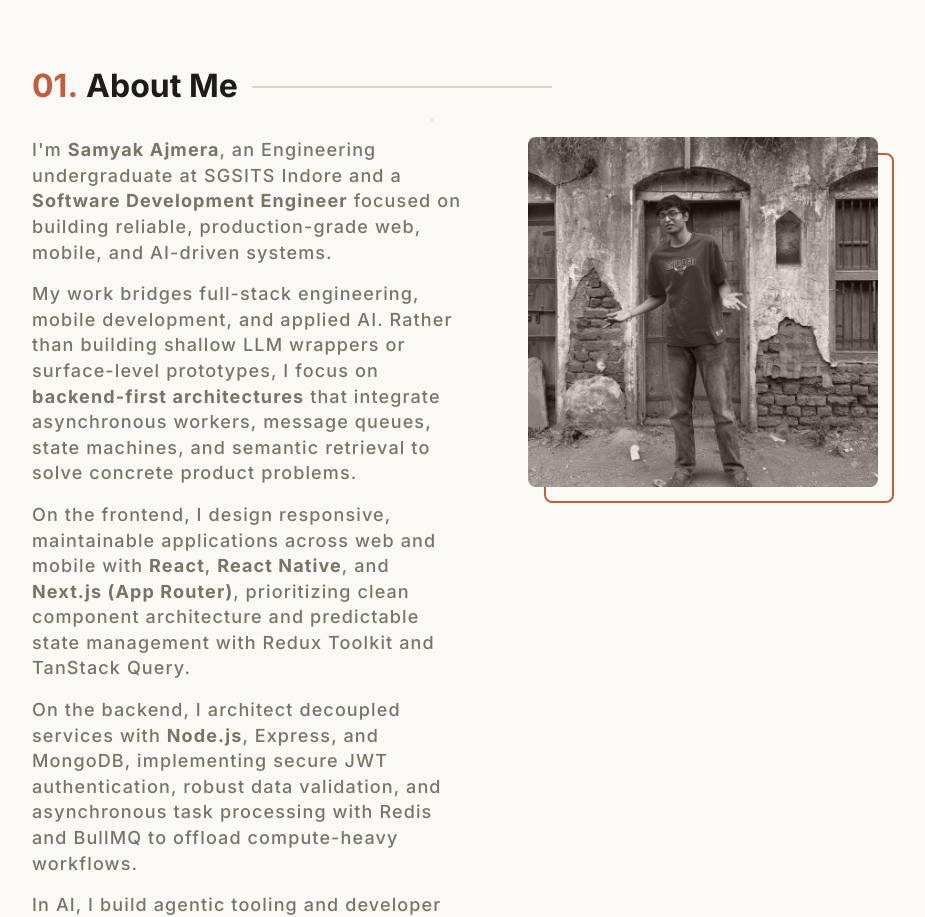
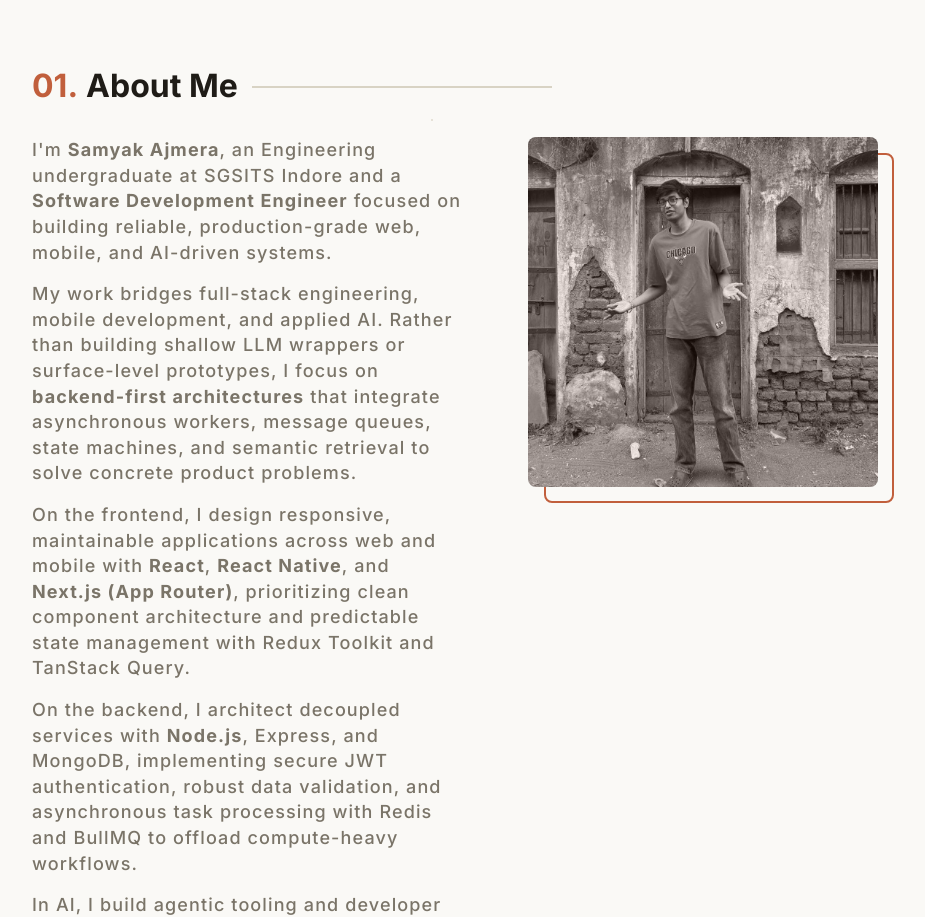
Before and after one commit to Samyaka13/Portfolio, a Next.js app: page / in a window 1280 px wide. Shown: the part 1080-1997 px from the top of the page, without its empty margins (208-1133 px from the left). Built offline with nearby package versions, Linux system fonts and the light colour scheme.

Commit message:
PP changed

```diff
--- a/src/sections/About.tsx
+++ b/src/sections/About.tsx
@@ -119,7 +119,7 @@ function About() {
           <div className="overlay-border"></div>
           <div className="about-grid-photo-container">
             <Image
-              src="/PP.jpeg"
+              src="/PP2.jpeg"
               alt="Samyak Ajmera"
               fill
               priority
```
Also changed, not shown: public/PP.jpg (deleted), public/PP2.jpeg (added).
